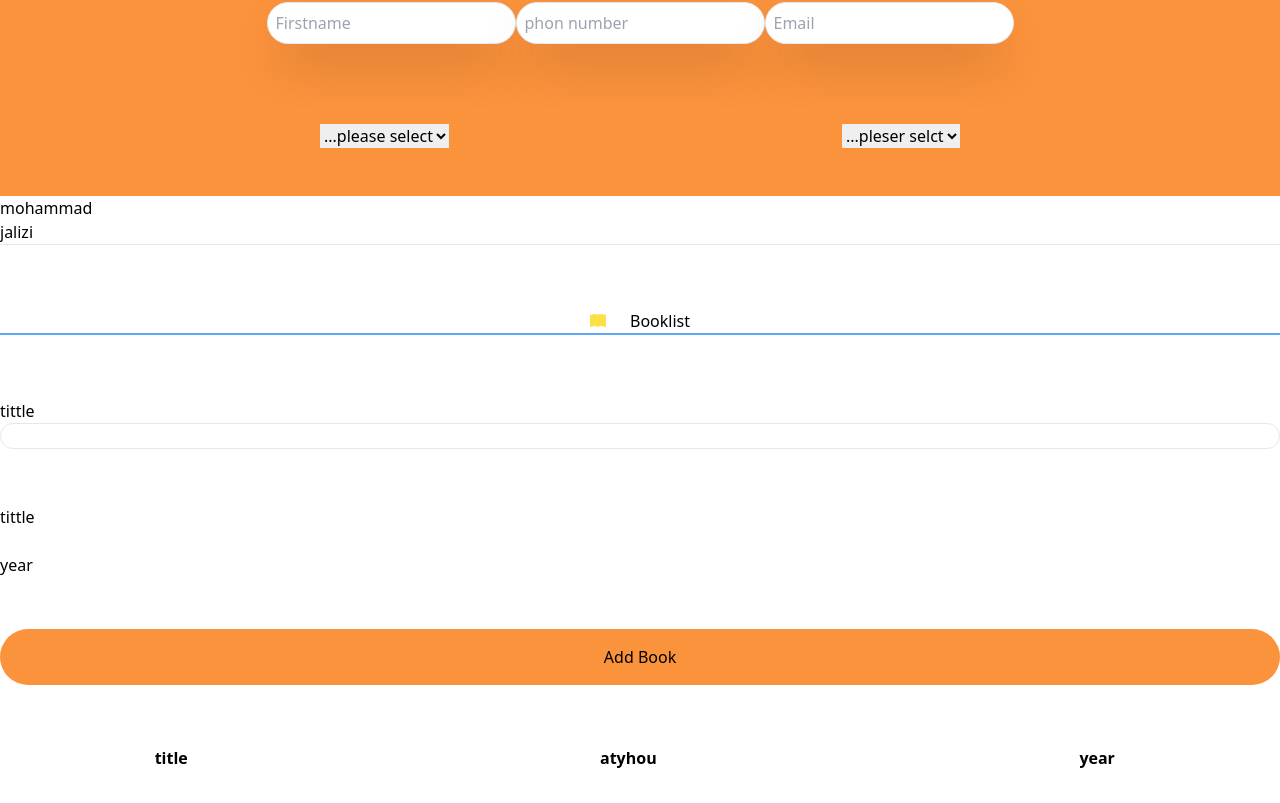
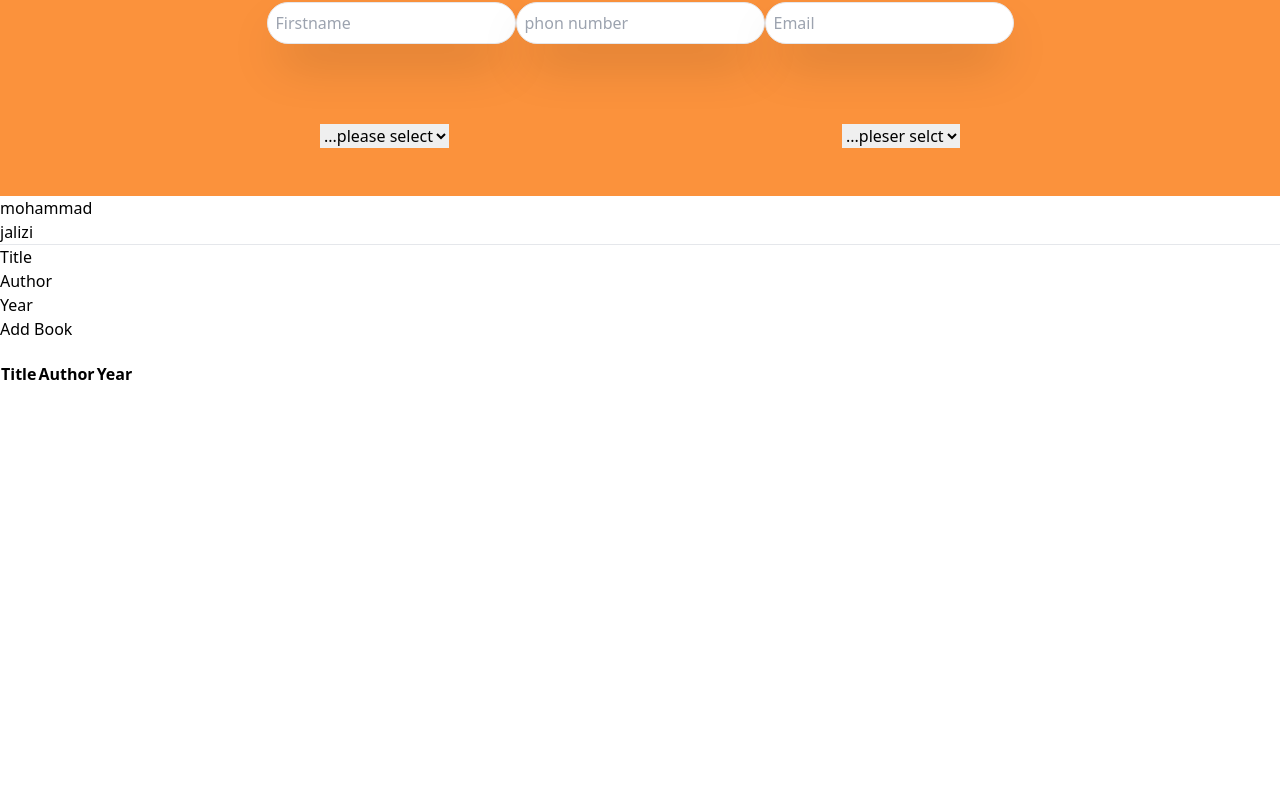
Before and after one commit to mohammadjalizi/learn-react, a React (Create React App) app: page / in a window 1280 px wide. Shown: the part 794-1597 px from the top of the page. After the commit the page ends 1181 px from the top, so only its background shows below. Built offline with nearby package versions, Linux system fonts and the light colour scheme.

Commit message:
added project

```diff
--- a/src/project/Booklist/Booklist.jsx
+++ b/src/project/Booklist/Booklist.jsx
@@ -2,101 +2,108 @@ import React, { Component } from 'react'
 import { BsBookFill } from 'react-icons/bs';
 import Book from './Book';
 export class Booklist extends Component {
-    constructor(props){
-super(props)
-this.state ={
-books:[],
-title:'',
-athure:'',
-year:'',
 
+    constructor() {
+        super()
+
+        this.state = {
+            books: [],
+
+            title: '',
+            author: '',
+            year: '',
+        }
+
+        this.titleHandler = this.titleHandler.bind(this)
+        this.authorHandler = this.authorHandler.bind(this)
+        this.yearHandler = this.yearHandler.bind(this)
+        this.submitHandler = this.submitHandler.bind(this)
 
     }
 
-this.submithandel=this.submithandel.bind(this)
-this.titlehandler=this.titlehandler.bind(this)
-this.athourhandler=this.athourhandler.bind(this)
-this.yearhandler=this.yearhandler.bind(this)
+    submitHandler(event) {
+        event.preventDefault()
+
+        let {title, author, year} = this.state
+
+        if (title && author && year) {
+            let newBook = {
+                id: this.state.books.length + 1,
+                title,
+                author,
+                year
             }
 
-submithandel(event){
-event.preventDefault()
-let {title,athure,year}=this.state
-if(title && athure &&  year){
-    let Newbook={
-        id:this.state.books.length +1,
-        title,
-        athure,
-        year
-    }
-}
+            this.setState({
+                books: [...this.state.books, newBook]
+            })
 
-}
-titlehandler(event){
             this.setState({
-title:event.target.value
-
+                title: '',
+                author: '',
+                year: '',
             })
 
         }
 
-athourhandler(event){
+    }
+
+    titleHandler(event) {
         this.setState({
-    athure:event.target.value
-})
-}
-yearhandler(event){
-this.setState({
-
-year:event.target.value
+            title: event.target.value
         })
     }
 
+    authorHandler(event) {
+        this.setState({
+            author: event.target.value
+        })
+    }
+
+    yearHandler(event) {
+        this.setState({
+            year: event.target.value
+        })
+    }
+
+
   render() {
     return (
-      <div>
+        <>
+        <form id="book-form" autocomplete="off" onSubmit={this.submitHandler}>
+            <div className="form-group">
+                <label for="title">Title</label>
+                <input type="text" id="title" className="form-control" onChange={this.titleHandler} value={this.state.title} />
+            </div>
 
-<h1 className='  flex justify-center  border-b-2 border-blue-400 my-16  w-full '>  <BsBookFill   className=' mt-1 mr-6   text-yellow-300    '/>Booklist    </h1>
-<form classtatesName=' w-[70%] m-auto bg-orange-500 p-16 '  onSubmit={this.submithandel}>
-<div className=' my-14 '>
+            <div className="form-group">
+                <label for="author">Author</label>
+                <input type="text" id="author" className="form-control" onChange={this.authorHandler} value={this.state.author} />
+            </div>
 
-<h1>tittle</h1>
-<input type=""   value={this.state.title}        onChange={this.titlehandler}      className=' rounded-3xl  border  w-full '/>
-
+            <div className="form-group">
+                <label for="year">Year</label>
+                <input type="text" id="year" className="form-control" onChange={this.yearHandler} value={this.state.year} />
             </div>
-<div>
-<h1>tittle</h1>
-<input type="" value={this.state.athure}        onChange={this.athourhandler}     className='  rounded-3xl w-full '/>
-
-</div>
-<div>
-<h1>year</h1>
-<input type="" value={this.state.year}        onChange={this.yearhandler}     className='  rounded-3xl w-full '/>
-
-</div>
-<button   className='  my-7 rounded-full p-4 bg-orange-400 w-full '>Add Book</button>
+            <input type="submit" value="Add Book" className="btn btn-warning btn-block add-btn" />
         </form>
+        <table class="table table-striped mt-5 text-center">
+            <thead>
+                <tr>
+                    <th>Title</th>
+                    <th>Author</th>
+                    <th>Year</th>
+                </tr>
+            </thead>
+            <tbody id="book-list">
+                {this.state.books.map(book => (
+                    <Book {...book} key={book.id} />
+                ))}
+            </tbody>
+        </table>
 
 
-<table className=' w-full  my-8'>
-
-    <thead>
-
-        <tr>
-            <th>title</th>
-            <th>atyhou</th>
-            <th>year</th>
-        </tr>
-    </thead>
-    <tbody>
-        {this.state.books.map(book=>(
-
-<Book {...book} key={book.id}  />
-        ))}
-
-    </tbody>
-</table>
-      </div>
+    </>
     )
   }
 }
```
Lines whose indentation alone changed are shown as unchanged.
